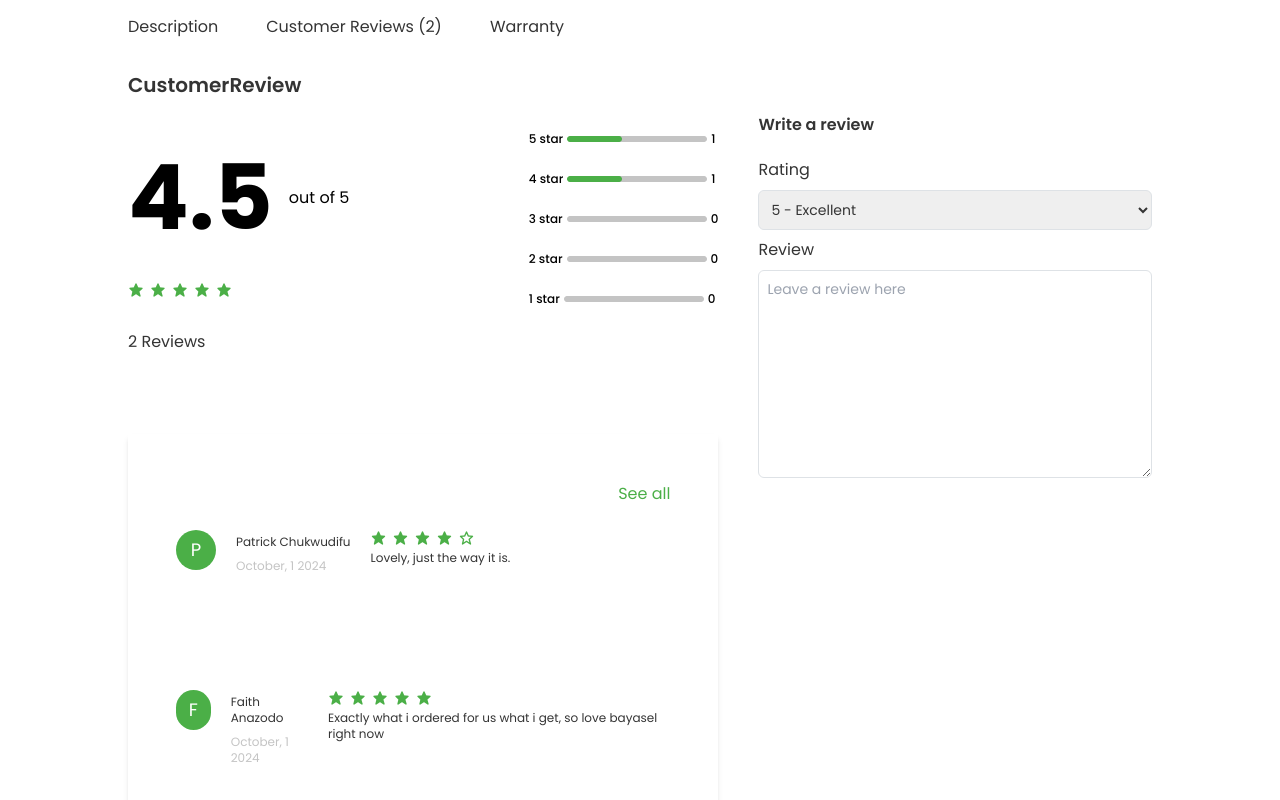
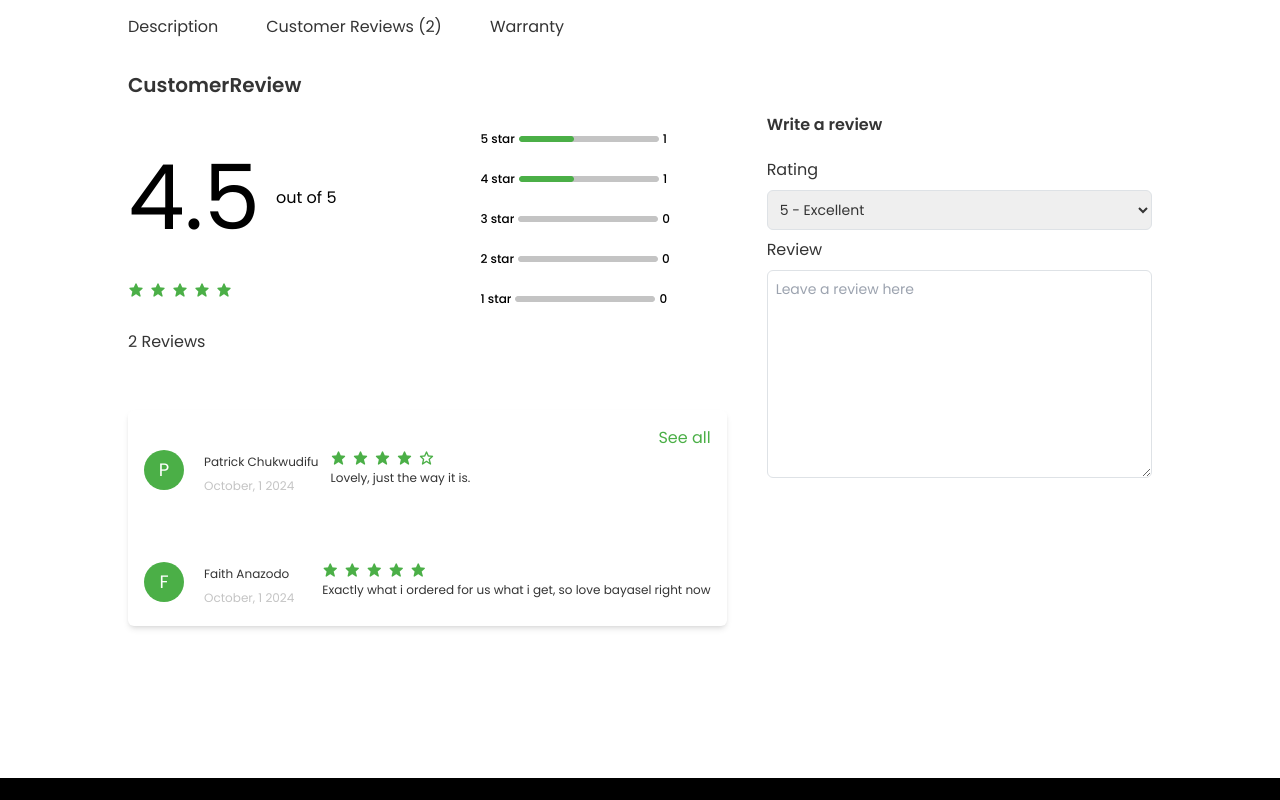
Before and after one commit to BayaSel/BayaSel, a React (Vite) app: page /product/customer-review in a window 1280 px wide. Shown: the part 880-1680 px from the top of the page. Built offline with nearby package versions, Linux system fonts and the light colour scheme.

Commit message:
restructuring review

```diff
--- a/src/components/CustomerReview.jsx
+++ b/src/components/CustomerReview.jsx
@@ -1,6 +1,7 @@
-import React, { useState } from "react";
+import PropTypes from 'prop-types'
+import { useState } from 'react';
 
-function CustomerReview() {
+function CustomerReview({ showWriteReview }) {
   const [selectedOption, setSelectedOption] = useState("");
   const [textareaValue, setTextareaValue] = useState("");
 
@@ -19,10 +20,10 @@ function CustomerReview() {
       </h3>
       <div className="flex flex-col md:flex-row justify-between gap-10">
         <div className="py-3 basis-3/5">
-          <section className="flex flex-col lg:flex-row text-[#343434] justify-between">
+          <section className="flex flex-col lg:flex-row text-[#343434] gap-36">
             <div className="gap-2 mb-3">
               <div className="flex text-black gap-3">
-                <h1 className="text-xl lg:text-[90px] lg:leading-[135px]">
+                <h1 className="text-xl lg:text-[90px] lg:leading-[135px] font-normal">
                   4.5
                 </h1>
                 <p className="text-sm lg:text-base self-center">out of 5</p>
@@ -86,11 +87,11 @@ function CustomerReview() {
               </div>
             </div>
           </section>
-          <section className="my-5 flex flex-col gap-2 text-[#343434] lg:shadow-md bg-[#ffffff] p-5 rounded-sm">
-            <button className="text-[#4BAF47] hover:text-[#61d85d] cursor-pointer self-end">
+          <section className="my-4 flex flex-col text-[#343434] lg:shadow-md bg-[#ffffff] p-3 rounded">
+            <button className="text-[#4BAF47] transition duration-300 ease-in-out transform hover:scale-105 cursor-pointer self-end">
               See all
             </button>
-            <div className="flex flex-col my-3 lg:my-0 lg:flex-row gap-3">
+            <div className="flex flex-col lg:flex-row gap-2">
               <div className="flex gap-3">
                 <button className="bg-[#4BAF47] text-white text-lg w-10 h-10 rounded-[48px]">
                   P
@@ -113,14 +114,14 @@ function CustomerReview() {
               </div>
             </div>
             <div className="border-b border-[#c4c4c4] pb-3 lg:border-b-0 my-4"></div>
-            <div className="flex flex-col my-3 lg:my-0 lg:flex-row gap-3">
+            <div className="flex flex-col lg:flex-row gap-4">
               <div className="flex gap-3">
                 <button className="bg-[#4BAF47] text-white text-lg w-10 h-10 rounded-[48px]">
                   F
                 </button>
                 <div className="text-xs">
                   <p className="p-1">Faith Anazodo</p>
-                  <p className="text-[#C4C4C4] p-1">October, 1 2024</p>
+                  <p className="text-[#C4C4C4] p-1 whitespace-nowrap">October, 1 2024</p>
                 </div>
               </div>
 
@@ -132,7 +133,7 @@ function CustomerReview() {
                   <i className="bx text-[#4BAF47] bxs-star"></i>
                   <i className="bx text-[#4BAF47] bxs-star"></i>
                 </div>
-                <p className="text-xs basis-1/2">
+                <p className="text-xs basis-1/2 whitespace-nowrap">
                   Exactly what i ordered for us what i get, so love bayasel
                   right now
                 </p>
@@ -140,6 +141,9 @@ function CustomerReview() {
             </div>
           </section>
         </div>
+
+        {/* Write a review section */}
+        {showWriteReview && (
         <div className="font-poppins text-[#343434] text-base lg:basis-2/5">
           <h4 className="font-semibold">Write a review</h4>
           <form className="py-6">
@@ -181,9 +185,18 @@ function CustomerReview() {
             />
           </form>
         </div>
+        )}
       </div>
     </>
   );
 }
 
+CustomerReview.propTypes = {
+  showWriteReview: PropTypes.bool,
+};
+
+CustomerReview.defaultProps = {
+  showWriteReview: true,
+};
+
 export default CustomerReview;
```
